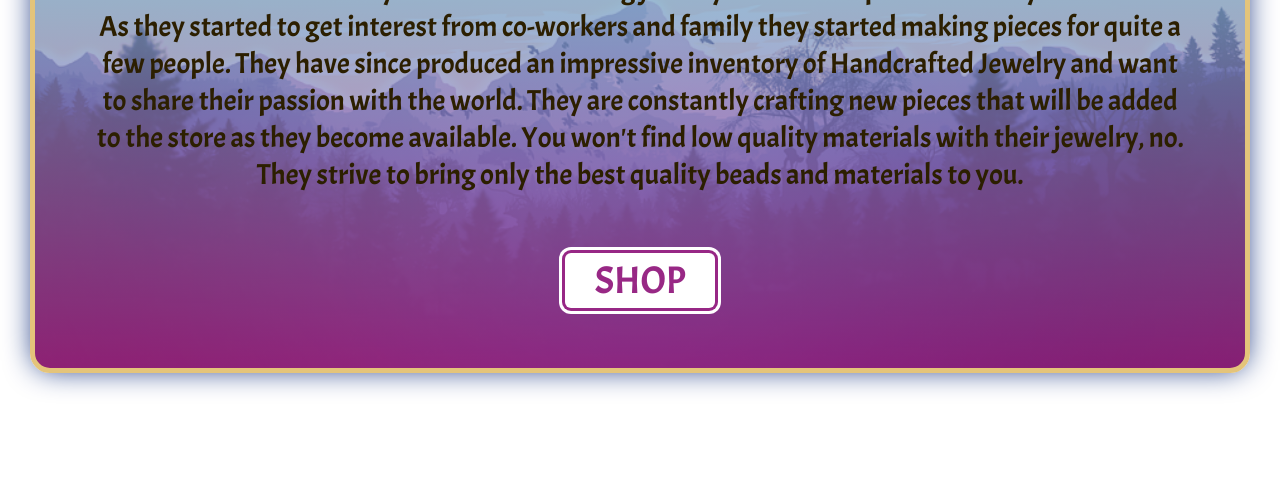
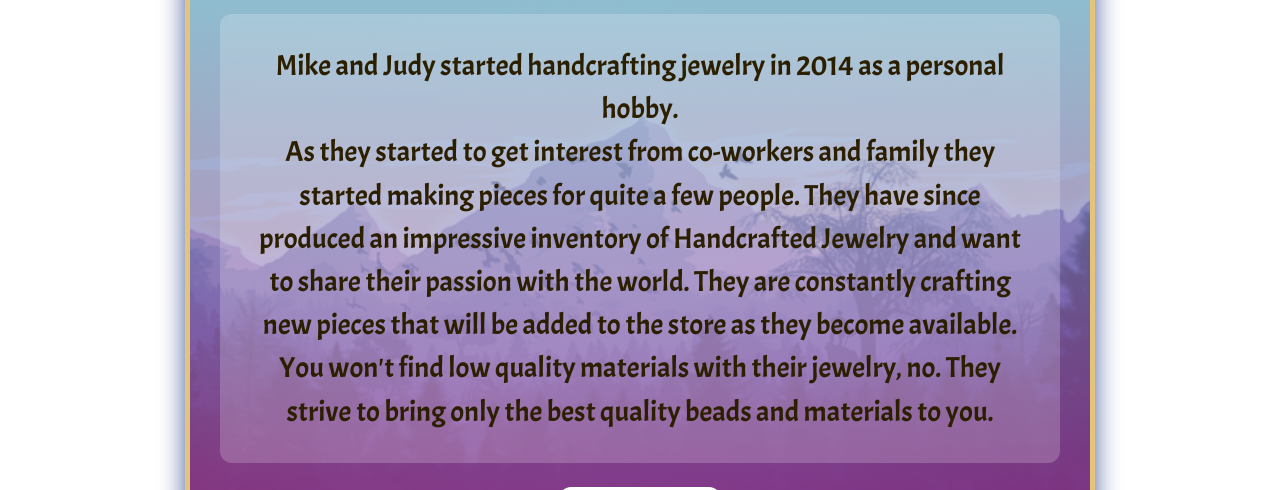
Before and after one commit to wcolts2000/JudysJewels, a plain HTML site: page about_us.html in a window 1280 px wide. Shown: the part 469-959 px from the top of the page. Drawn offline with nearby package versions, Linux system fonts and the light colour scheme.

Commit message:
media query for about us content

```diff
--- a/css/jj.css
+++ b/css/jj.css
@@ -1087,10 +1087,17 @@ legend {
   padding-bottom: 60px;
 }
 
-@media screen and (max-width:) .about-us-text {
+.about-us-text {
   background: rgba(255, 255, 255, 0.2);
   border-radius: 12px;
   line-height: 1.5em;
+}
+
+@media screen and (min-width: 950px) {
+  .about-us-content {
+    max-width: 900px;
+    margin: 80px auto 120px auto;
+  }
 }
 
 @media screen and (max-width: 500px) {
```
